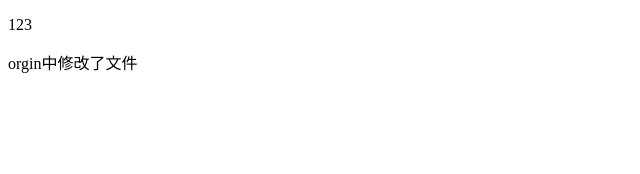
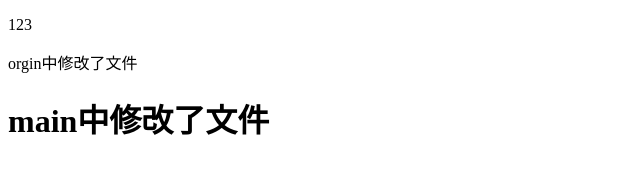
Before and after one commit to pidan12s/poj-03, a plain HTML site: page index.html in a window 1280 px wide. Shown: the whole page, without its empty margins (0-640 px from the left). Drawn offline with Linux system fonts and the light colour scheme.

Commit message:
在main分支上修改了index.html文件

```diff
--- a/index.html
+++ b/index.html
@@ -10,6 +10,7 @@
 <body>
     <p>123</p>
     <p>orgin中修改了文件</p>
+    <h1>main中修改了文件</h1>
 </body>
 
 </html>
```
